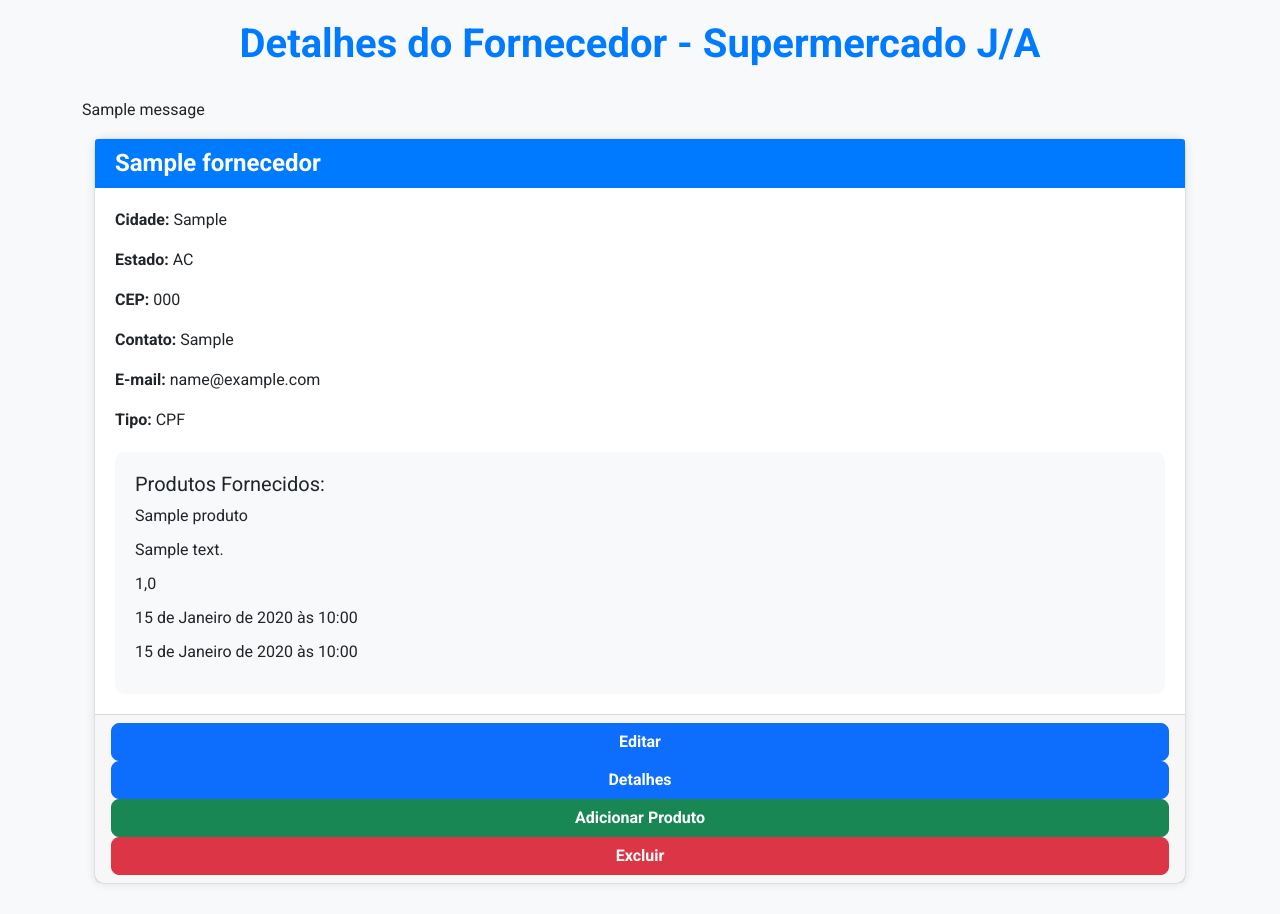
After one commit to rribeiro200/gestao-fornecedores, a Django app: page /detalhes_fornecedor/1/ in a window 1280 px wide. The commit adds this page. Run offline with Django 5.2, Linux system fonts and the light colour scheme; tables that the repository leaves empty hold one stand-in row (values such as "Sample post"); one stand-in notice (Sample message) is shown; some libraries are stand-ins or nearby versions.

Commit message:
Usuário agora pode: Criar fornecedor, ver detalhes e produtos daquele fornecedor, e criar um produto e vincular à aquele fornecedor

```diff
--- a/fornecedores/forms.py
+++ b/fornecedores/forms.py
@@ -16,8 +16,6 @@ class FornecedorForm(forms.ModelForm):
     def __init__(self, *args, **kwargs):
         super().__init__(*args, **kwargs)
 
-        self._my_errors = defaultdict(list)
-
     class Meta:
         model = Fornecedor
         fields = ('nome', 'cidade', 'estado', 'cep', 'contato', 'email', 'tipo',)
@@ -26,7 +24,7 @@ class FornecedorForm(forms.ModelForm):
             'cidade': forms.TextInput(attrs={'class': 'form-control', 'placeholder': 'Cidade'}),
             'estado': Select2Widget(attrs={'class': 'form-select'}),
             'cep': forms.TextInput(attrs={'class': 'form-control', 'placeholder': 'CEP'}),
-            'contato': forms.TextInput(attrs={'class': 'form-control', 'placeholder': 'Contato'}),
+            'contato': forms.TextInput(attrs={'class': 'form-control', 'placeholder': 'DDD...'}),
             'email': forms.EmailInput(attrs={'class': 'form-control', 'placeholder': 'E-mail'}),
             'tipo': Select2Widget(attrs={'class': 'form-select'}),
         }
--- /dev/null
+++ b/fornecedores/templates/fornecedores/detalhes_fornecedor.html
@@ -0,0 +1,158 @@
+<!DOCTYPE html>
+<html lang="pt-br">
+
+<head>
+    <meta charset="UTF-8">
+    <meta name="viewport" content="width=device-width, initial-scale=1.0">
+    <title>Detalhes do Fornecedor - Supermercado J/A</title>
+    <link href="https://stackpath.bootstrapcdn.com/bootstrap/5.1.3/css/bootstrap.min.css" rel="stylesheet">
+    <link href="https://fonts.googleapis.com/css2?family=Roboto:wght@400;700&display=swap" rel="stylesheet">
+    <style>
+        body {
+            background-color: #f8f9fa;
+            color: #212529;
+            font-family: 'Roboto', sans-serif;
+            padding-top: 20px;
+        }
+
+        h1 {
+            color: #007bff;
+            text-align: center;
+            margin-bottom: 30px;
+            font-weight: 700;
+        }
+
+        .card {
+            background-color: #fff;
+            box-shadow: 0 0 10px rgba(0, 0, 0, 0.1);
+            border-radius: 10px;
+            transition: all 0.3s ease;
+            margin-bottom: 30px;
+        }
+
+        .card:hover {
+            transform: translateY(-5px);
+            box-shadow: 0 0 20px rgba(0, 0, 0, 0.2);
+        }
+
+        .card-header {
+            background-color: #007bff;
+            color: #fff;
+            border-bottom: none;
+            border-top-left-radius: 10px;
+            border-top-right-radius: 10px;
+            padding: 10px 20px;
+        }
+
+        .card-title {
+            text-decoration: none;
+            margin-bottom: 0;
+            font-size: 1.5rem;
+            font-weight: 700;
+        }
+
+        .card-body {
+            padding: 20px;
+        }
+
+        .btn-primary,
+        .btn-success,
+        .btn-danger {
+            font-weight: 700;
+            width: 100%;
+            transition: background-color 0.3s ease;
+            text-decoration: none;
+            border-radius: 8px;
+        }
+
+        .btn-primary:hover {
+            background-color: #0056b3;
+            border-color: #0056b3;
+        }
+
+        .btn-success:hover {
+            background-color: #218838;
+            border-color: #218838;
+        }
+
+        .btn-danger:hover {
+            background-color: #c82333;
+            border-color: #c82333;
+        }
+
+        .produtos-box {
+            background-color: #f8f9fa;
+            border-radius: 10px;
+            padding: 20px;
+            margin-top: 20px;
+        }
+
+        .produto-item {
+            margin-bottom: 10px;
+        }
+    </style>
+</head>
+
+<body>
+
+    <div class="container">
+        <h1>Detalhes do Fornecedor - Supermercado J/A</h1>
+
+        <!--FEEDBACK-->
+        {% if messages %}
+        {% for message in messages %}
+        <div id="feedback"
+            class="mb-3 {% if message.tags == 'error' %}error{% elif message.tags == 'success' %}success{% endif %}">
+            {{ message }}
+        </div>
+        {% endfor %}
+        {% endif %}
+
+        <!-- Cards com informações dos fornecedores -->
+        <div class="container">
+            {% if fornecedor %}
+            <div class="card">
+                <div class="card-header">
+                    <h5 class="card-title">{{ fornecedor.nome }}</h5>
+                </div>
+                <div class="card-body">
+                    <p class="card-text"><strong>Cidade:</strong> {{ fornecedor.cidade }}</p>
+                    <p class="card-text"><strong>Estado:</strong> {{ fornecedor.estado }}</p>
+                    <p class="card-text"><strong>CEP:</strong> {{ fornecedor.cep }}</p>
+                    <p class="card-text"><strong>Contato:</strong> {{ fornecedor.contato }}</p>
+                    <p class="card-text"><strong>E-mail:</strong> {{ fornecedor.email }}</p>
+                    <p class="card-text"><strong>Tipo:</strong> {{ fornecedor.tipo }}</p>
+                    <!-- Produtos fornecidos pelo fornecedor -->
+                    {% if not produto_fornecedor %}
+                        Este fornecedor não possui produtos. Adicione um produto à este fornecedor.
+                    {% else %}
+                        <div class="produtos-box">
+                        <h5>Produtos Fornecidos:</h5>
+
+                            {% for produto in produto_fornecedor %}
+                            <div class="produto-item">{{ produto.nome }}</div>
+                            <div class="produto-item">{{ produto.descricao }}</div>
+                            <div class="produto-item">{{ produto.preco }}</div>
+                            <div class="produto-item">{{ produto.data_entrada }}</div>
+                            <div class="produto-item">{{ produto.data_validade }}</div>
+                            {% endfor %}
+
+                            </div>
+                        </div>
+                    {% endif %}
+                <!-- Botões para ações relacionadas ao fornecedor -->
+                <div class="card-footer d-grid gap-2 gap-md-0">
+                    <button class="btn btn-primary" type="button">Editar</button>
+                    <a href="{% url 'fornecedores:detalhes_fornecedor' fornecedor.id_fornecedor %}" class="btn btn-primary" role="button">Detalhes</a>
+                    <a href="{% url 'produtos:novo_produto' fornecedor.pk %}" class="btn btn-success mt-2 mt-md-0" role="button">Adicionar Produto</a>
+                    <button class="btn btn-danger mt-2 mt-md-0" type="button">Excluir</button>
+                </div>
+            </div>
+            {% endif %}
+        </div>
+
+    </div>
+    <script src="https://stackpath.bootstrapcdn.com/bootstrap/5.1.3/js/bootstrap.bundle.min.js"></script>
+</body>
+
+</html>
--- a/fornecedores/urls.py
+++ b/fornecedores/urls.py
@@ -7,4 +7,5 @@ urlpatterns = [
     path('', views.index, name='index'),
     path('fornecedores/', views.lista_fornecedores, name='lista_fornecedores'),
     path('adicionar_fornecedor/', views.adicionar_fornecedor, name='adicionar_fornecedor'),
+    path('detalhes_fornecedor/<int:pk>/', views.detalhes_fornecedor, name='detalhes_fornecedor'),
 ]
--- a/fornecedores/views.py
+++ b/fornecedores/views.py
@@ -1,6 +1,7 @@
 from django.shortcuts import render, redirect
 from django.http import HttpResponse
 from .models import Fornecedor
+from produtos.models import Produto
 from .forms import FornecedorForm
 from django.contrib import messages
 
@@ -20,9 +21,20 @@ def lista_fornecedores(request):
     return render(request, 'fornecedores/lista_fornecedores.html', ctx)
 
 
+def detalhes_fornecedor(request, pk):
+    fornecedor = Fornecedor.objects.filter(id_fornecedor=pk).first()
+    produto_fornecedor = Produto.objects.filter(fornecedor_FK=fornecedor)
+    print('Fornecedor:          ', fornecedor)
+    print('Produtos do Fornecedor:          ', produto_fornecedor)
+
+    ctx = {'fornecedor': fornecedor, 'produto_fornecedor': produto_fornecedor}
+    return render(request, 'fornecedores/detalhes_fornecedor.html', ctx)
+
+
 def adicionar_fornecedor(request):
     if request.method == "POST":
         form = FornecedorForm(request.POST)
+
         if form.is_valid():
             try:
                 form.save()
--- a/produtos/models.py
+++ b/produtos/models.py
@@ -6,13 +6,15 @@ class Categoria(models.Model):
     id_categoria = models.BigAutoField(primary_key=True, editable=False)
     titulo = models.CharField(max_length=255, null=False, blank=False)
 
+    def __str__(self):
+        return self.titulo
 
 class Produto(models.Model):
     id_produto = models.BigAutoField(primary_key=True, editable=False)
     nome = models.CharField(max_length=255, null=False, blank=False)
     descricao = models.CharField(max_length=255, null=True, blank=True)
     preco = models.FloatField(null=False, blank=False)
-    data_entrada = models.DateField(null=True, blank=True)
-    data_validade = models.DateField(null=True, blank=True)
-    categoria_FK = models.ManyToManyField(Categoria)
+    data_entrada = models.DateTimeField(auto_now_add=True, null=True)
+    data_validade = models.DateTimeField(null=True, blank=True)
+    categoria_FK = models.ForeignKey(Categoria, on_delete=models.SET_NULL, null=True)
     fornecedor_FK = models.ForeignKey(Fornecedor, on_delete=models.SET_NULL, null=True)
--- /dev/null
+++ b/produtos/urls.py
@@ -0,0 +1,8 @@
+from django.urls import path, include
+from . import views
+
+app_name = 'produtos'
+
+urlpatterns = [
+    path('novo_produto/<int:pk>/', views.novo_produto, name='novo_produto'),
+]
--- a/projeto/urls.py
+++ b/projeto/urls.py
@@ -19,5 +19,6 @@ from django.urls import path, include
 
 urlpatterns = [
     path('', include("fornecedores.urls")),
+    path('produto/', include("produtos.urls")),
     path('admin/', admin.site.urls),
 ]
```
Also changed, not shown: fornecedores/templates/fornecedores/lista_fornecedores.html (+7 -9 lines), htmls/detalhes_fornecedor.html (deleted, +0 -88 lines), produtos/forms.py (+7 -10 lines), produtos/templates/produtos/novo_produto.html (added, +46 -0 lines), produtos/views.py (+25 -1 lines), fornecedores/migrations/0008_alter_fornecedor_cep.py (added), produtos/migrations/0004_remove_produto_categoria_fk_produto_categoria_fk.py (added), produtos/migrations/0005_alter_produto_data_entrada_and_more.py (added).
